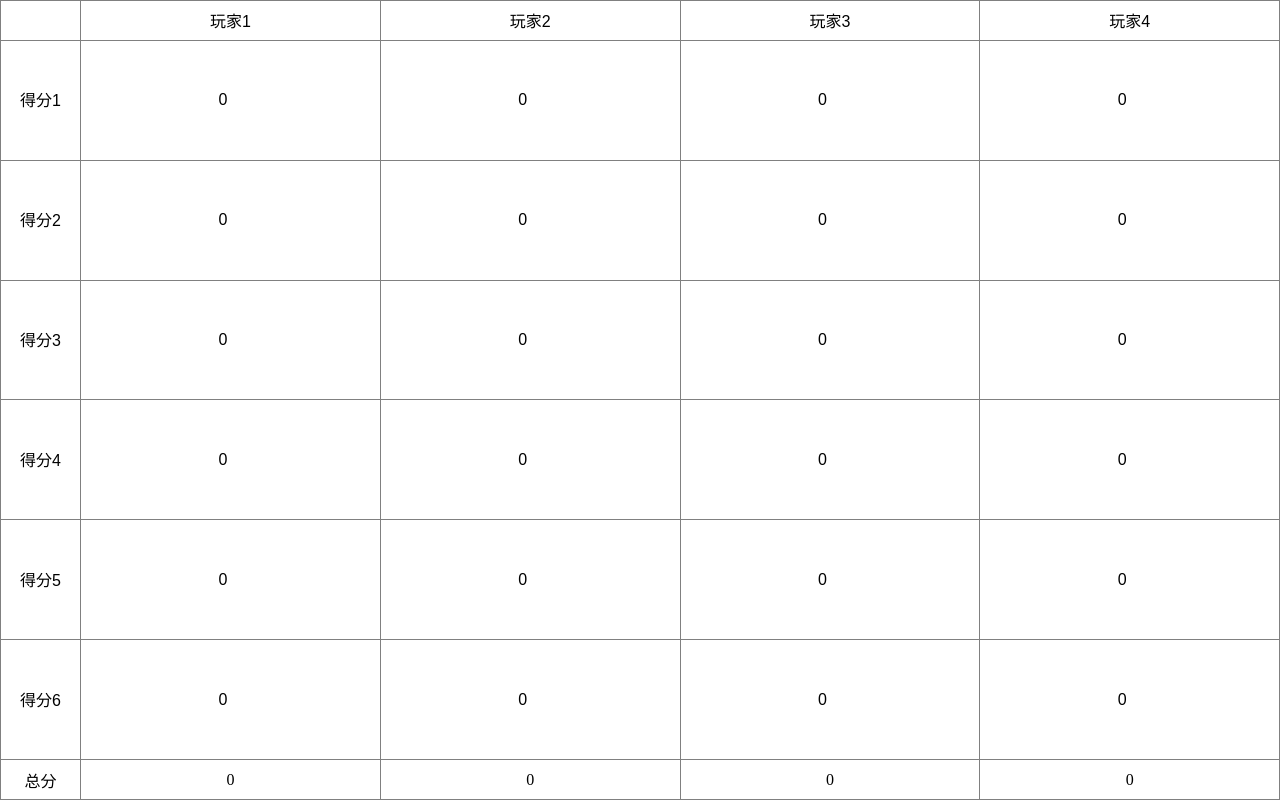
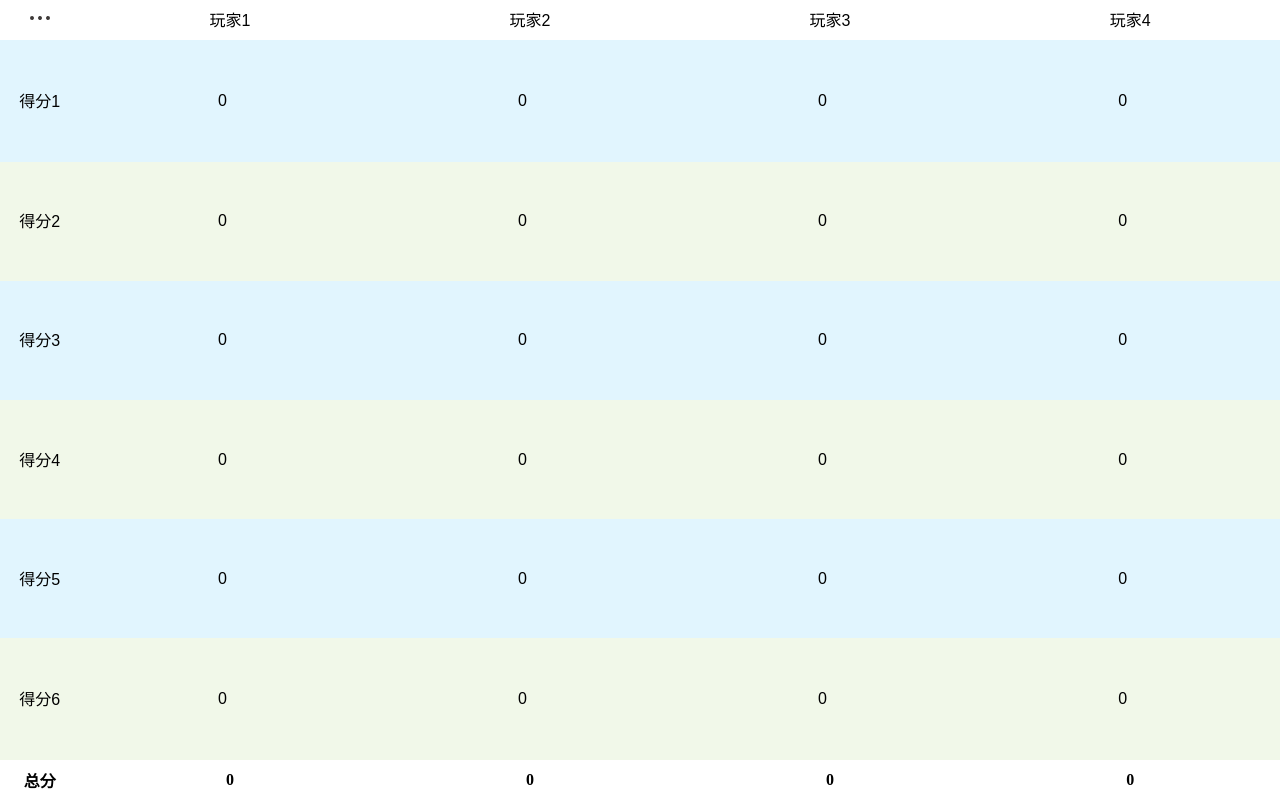
Before and after one commit to board-game-toolbox/bgt-plugin-scorer, a React (Vite) app: page / in a window 1280 px wide. Built offline with nearby package versions, Linux system fonts and the light colour scheme.

Commit message:
feat: use theme

```diff
--- a/package.json
+++ b/package.json
@@ -1,6 +1,6 @@
 {
   "name": "@board-game-toolbox/plugin-scorer",
-  "version": "1.2.0",
+  "version": "1.3.0",
   "description": "easily record and export score",
   "bgt": {
     "name": "Scorer",
@@ -9,7 +9,7 @@
   },
   "type": "module",
   "scripts": {
-    "dev": "vite",
+    "dev": "vite --host",
     "build": "tsc && vite build",
     "lint": "eslint . --ext ts,tsx --report-unused-disable-directives --max-warnings 0",
     "preview": "vite preview",
--- a/src/App.css
+++ b/src/App.css
@@ -20,16 +20,38 @@ table {
 }
 
 td {
-  border: 1px solid grey;
   text-align: center;
   box-sizing: border-box;
 }
-
+td:not(:first-child) {
+  border-left: 1px solid var(--border-color);
+}
 td,
 input {
   font-size: 16px;
 }
 
+td:focus-within {
+  opacity: 0.6;
+}
+
+tbody tr:nth-child(odd) {
+  background-color: var(--odd-row-bg);
+}
+tbody tr:nth-child(even) {
+  background-color: var(--even-row-bg);
+}
+
+thead {
+  border-bottom: 1px solid var(--border-color);
+  background-color: var(--head-bg);
+}
+tfoot {
+  font-family: none;
+  font-weight: bold;
+  border-top: 1px solid var(--border-color);
+  background-color: var(--foot-bg);
+}
 thead,
 tfoot {
   height: 2.5rem;
@@ -39,34 +61,74 @@ tr td:first-child {
   width: 5rem;
 }
 
-td:focus-within {
-  border: 1px solid blue;
-}
-
-tfoot {
-  font-family: none;
-}
-
 input {
   width: 100%;
   padding: 0;
   border: none;
   text-align: center;
+  background: transparent;
 }
-
 input:focus {
   outline: none;
 }
 
-.row-enter {
-  transform: translateX(-100%);
-  opacity: 0;
+svg {
+  width: 32px;
+  height: 32px;
+}
+.more:active {
+  background-color: rgba(0, 0, 0, 0.2);
 }
 
-.row-enter-active {
-  transform: translateX(0);
+.modal {
+  position: absolute;
+  top: 0;
+  left: 0;
+  bottom: 0;
+  right: 0;
+  background-color: rgba(0, 0, 0, 0.6);
+  display: flex;
+  justify-content: center;
+  align-items: center;
+
+  transition-property: opacity;
+  transition-timing-function: cubic-bezier(0.4, 0, 0.2, 1);
+  transition-duration: 0.1s;
+}
+.modal__show {
   opacity: 1;
-  transition:
-    transform 500ms,
-    opacity 500ms;
 }
+.modal__hide {
+  opacity: 0;
+  pointer-events: none;
+}
+.dialog {
+  width: 80%;
+  box-sizing: border-box;
+  padding: 24px;
+  background-color: #fff;
+  border-radius: 8px;
+}
+.dialog .dialog__block:not(:last-child) {
+  margin-bottom: 24px;
+}
+.dialog__block h1 {
+  font-size: 20px;
+  height: 24px;
+  line-height: 24px;
+  margin-block-start: 0;
+  margin-block-end: 8px;
+}
+
+button {
+  background-color: transparent;
+  border: 1px solid #333;
+  border-radius: 4px;
+  padding: 8px 16px;
+}
+button:active {
+  background-color: #eee;
+}
+button + button {
+  margin-left: 12px;
+}
--- a/src/App.tsx
+++ b/src/App.tsx
@@ -1,7 +1,8 @@
-import { useAtomValue } from 'jotai';
+import { useAtom, useAtomValue } from 'jotai';
 import './App.css';
 import {
   j_cols,
+  j_dialog_show,
   j_rows,
   j_scores,
   onTouchEnd,
@@ -11,13 +12,19 @@ import {
   updateColName,
   updateRowName,
   updateScore,
-} from './logic';
+} from './modules';
 import { useEffect } from 'react';
+import {
+  DEFAULT_THEME,
+  GREAT_WESTERN_TRAIL_THEME,
+  setTheme,
+} from './modules/theme';
 
 function App() {
   const rows = useAtomValue(j_rows);
   const cols = useAtomValue(j_cols);
   const scores = useAtomValue(j_scores);
+  const [show, setShow] = useAtom(j_dialog_show);
 
   useEffect(() => {
     document.addEventListener('touchstart', onTouchStart);
@@ -32,10 +39,26 @@ function App() {
   }, []);
 
   return (
+    <>
       <table>
         <thead>
           <tr>
-          <td></td>
+            <td className="more" onClick={() => setShow(true)}>
+              <svg
+                viewBox="0 0 1024 1024"
+                version="1.1"
+                xmlns="http://www.w3.org/2000/svg"
+                p-id="6721"
+                width="256"
+                height="256"
+              >
+                <path
+                  d="M288 456.864A63.264 63.264 0 0 0 256 448a64 64 0 1 0 0 128c11.712 0 22.56-3.392 32-8.896 19.04-11.072 32-31.488 32-55.104 0-23.648-12.96-44.064-32-55.136M544 456.864A63.264 63.264 0 0 0 512 448c-11.712 0-22.56 3.36-32 8.864-19.04 11.072-32 31.488-32 55.136 0 23.616 12.96 44.032 32 55.104 9.44 5.504 20.288 8.896 32 8.896s22.56-3.392 32-8.896c19.04-11.072 32-31.488 32-55.104 0-23.648-12.96-44.064-32-55.136M768 448c-11.712 0-22.56 3.392-32 8.864-19.04 11.104-32 31.52-32 55.136 0 23.616 12.96 44.032 32 55.136 9.44 5.472 20.288 8.864 32 8.864a64 64 0 1 0 0-128"
+                  fill="#3E3A39"
+                  p-id="6722"
+                ></path>
+              </svg>
+            </td>
             {cols.map((col, index) => (
               <td key={`col-${index}`}>
                 <input
@@ -64,6 +87,46 @@ function App() {
           </tr>
         </tfoot>
       </table>
+      <div
+        className={'modal ' + (show ? 'modal__show' : 'modal__hide')}
+        onClick={() => setShow(false)}
+      >
+        <div className="dialog" onClick={(e) => e.stopPropagation()}>
+          <div className="dialog__block">
+            <h1>使用模板</h1>
+            <div>
+              <button
+                onClick={() => {
+                  setTheme(DEFAULT_THEME);
+                  setShow(false);
+                }}
+              >
+                默认
+              </button>
+              <button
+                onClick={() => {
+                  setTheme(GREAT_WESTERN_TRAIL_THEME);
+                  setShow(false);
+                }}
+              >
+                大西部之路
+              </button>
+            </div>
+          </div>
+          <div className="dialog__block">
+            <h1>导出截图</h1>
+            <span
+              style={{
+                fontSize: 14,
+                color: 'rgba(0, 0, 0, 0.6)',
+              }}
+            >
+              功能开发中，敬请期待
+            </span>
+          </div>
+        </div>
+      </div>
+    </>
   );
 }
 
--- a/src/main.tsx
+++ b/src/main.tsx
@@ -1,9 +1,12 @@
 import React from 'react';
 import ReactDOM from 'react-dom/client';
 import App from './App.tsx';
+import { DEFAULT_THEME, setTheme } from './modules/theme.ts';
+
+setTheme(DEFAULT_THEME);
 
 ReactDOM.createRoot(document.getElementById('root')!).render(
   <React.StrictMode>
     <App />
-  </React.StrictMode>
+  </React.StrictMode>,
 );
--- a/src/logic.ts
+++ b/src/modules/index.ts
@@ -1,11 +1,10 @@
 import { produce } from 'immer';
 import { atom, getDefaultStore } from 'jotai';
+import { DEFAULT_THEME } from './theme';
 
 /**
  * Constants
  */
-const DEFAULT_ROW_NUM = 6;
-const DEFAULT_COL_NUM = 4;
 
 const MAX_ROW_NUM = 12;
 const MAX_COL_NUM = 6;
@@ -15,18 +14,14 @@ const TOUCH_MOVE_THRESHOLD = 150;
 /**
  * States
  */
-export const j_rows = atom<string[]>(
-  new Array(DEFAULT_ROW_NUM).fill(null).map((_, index) => `得分${index + 1}`),
-);
-export const j_cols = atom<string[]>(
-  new Array(DEFAULT_COL_NUM).fill(null).map((_, index) => `玩家${index + 1}`),
+export const j_rows = atom<string[]>(DEFAULT_THEME.rows);
+export const j_cols = atom<string[]>(DEFAULT_THEME.cols);
+
+export const j_scores = atom<number[][]>(
+  createScores(DEFAULT_THEME.rows.length, DEFAULT_THEME.cols.length),
 );
 
-export const j_scores = atom<number[][]>(
-  new Array(DEFAULT_ROW_NUM)
-    .fill(null)
-    .map(() => new Array(DEFAULT_COL_NUM).fill(null).map(() => 0)),
-);
+export const j_dialog_show = atom(false);
 
 /**
  * Mutations
@@ -194,6 +189,12 @@ export function onTouchEnd() {
 /**
  * Utils
  */
+export function createScores(row: number, col: number) {
+  return new Array(row)
+    .fill(null)
+    .map(() => new Array(col).fill(null).map(() => 0));
+}
+
 export function removePreZero(s: string): string {
   return s.replace(/^(?!0$)0*([1-9][0-9]*)$/, '$1');
 }
--- /dev/null
+++ b/src/modules/theme.ts
@@ -0,0 +1,82 @@
+import { getDefaultStore } from 'jotai';
+import { createScores, j_cols, j_rows, j_scores } from '.';
+
+export interface Theme {
+  rows: string[];
+  cols: string[];
+
+  style: {
+    headBg: string;
+    footBg: string;
+    oddRowBg: string;
+    evenRowBg: string;
+    borderColor: string;
+  };
+}
+
+const DEFAULT_ROW_NUM = 6;
+const DEFAULT_COL_NUM = 4;
+
+export const DEFAULT_THEME: Theme = {
+  rows: new Array(DEFAULT_ROW_NUM)
+    .fill(null)
+    .map((_, index) => `得分${index + 1}`),
+  cols: new Array(DEFAULT_COL_NUM)
+    .fill(null)
+    .map((_, index) => `玩家${index + 1}`),
+
+  style: {
+    headBg: '##FFFFFF',
+    footBg: '#FFFFFF',
+    oddRowBg: '#E1F5FE',
+    evenRowBg: '#F1F8E9',
+    borderColor: 'transparent',
+  },
+};
+
+export const GREAT_WESTERN_TRAIL_THEME: Theme = {
+  rows: [
+    '5块1分',
+    '建筑',
+    '城市',
+    '车站',
+    '灾害',
+    '牛牌',
+    '目标',
+    '站长',
+    '工人',
+    '黑片3分',
+    '结束2分',
+  ],
+  cols: new Array(4).fill(null).map((_, index) => `牛仔${index + 1}`),
+
+  style: {
+    headBg: '#e5ddcd',
+    footBg: '#e5ddcd',
+    oddRowBg: '#bdaa99',
+    evenRowBg: '#dbc998',
+    borderColor: '#88695f',
+  },
+};
+
+export function setTheme(theme: Theme) {
+  const store = getDefaultStore();
+  store.set(j_rows, theme.rows);
+  store.set(j_cols, theme.cols);
+  store.set(j_scores, createScores(theme.rows.length, theme.cols.length));
+
+  document.documentElement.style.setProperty('--head-bg', theme.style.headBg);
+  document.documentElement.style.setProperty('--foot-bg', theme.style.footBg);
+  document.documentElement.style.setProperty(
+    '--odd-row-bg',
+    theme.style.oddRowBg,
+  );
+  document.documentElement.style.setProperty(
+    '--even-row-bg',
+    theme.style.evenRowBg,
+  );
+  document.documentElement.style.setProperty(
+    '--border-color',
+    theme.style.borderColor,
+  );
+}
```
Lines whose indentation alone changed are shown as unchanged.
